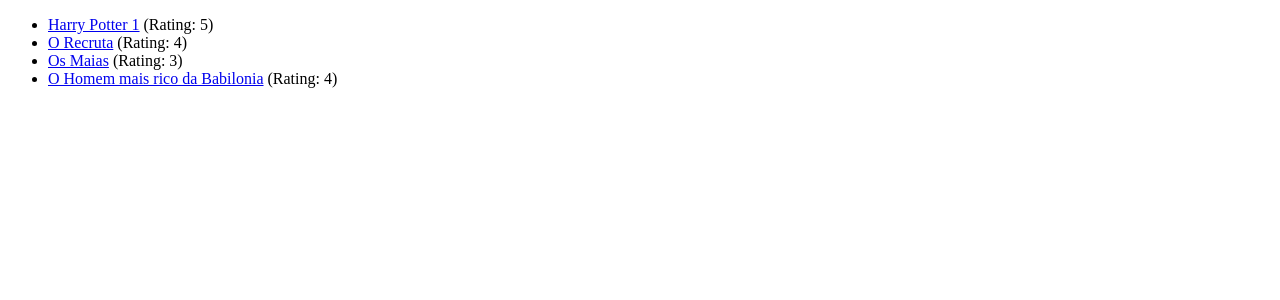
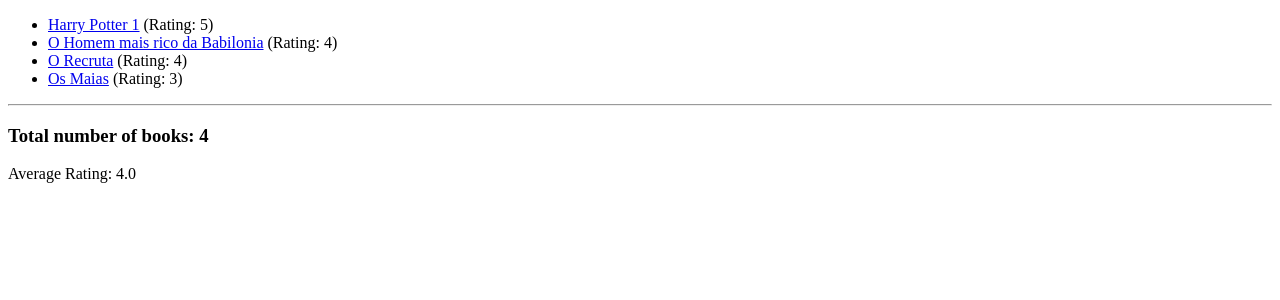
Before and after one commit to pedromonteiro01/django, a Django app: page / in a window 1280 px wide. Shown: the top 300 px of the page. Run offline with Django 3.2, Linux system fonts and the light colour scheme; data comes from the database, SQL or seed files in the repository; both versions use the stored data as it was after the commit.

Commit message:
aggregation, ordering and used slug to url

```diff
--- a/book_store/book_outlet/models.py
+++ b/book_store/book_outlet/models.py
@@ -13,10 +13,10 @@ class Book(models.Model):
     author = models.CharField(null=True, max_length=100) # if already created a table, and then add this field,
                                                         # this value can be null
     is_bestselling = models.BooleanField(default=False)
-    slug = models.SlugField(default="", null=False)
+    slug = models.SlugField(default="", null=False, db_index=True) # db_index to best search performance
 
     def get_absolute_url(self):
-        return reverse("book-detail", args=[self.id])
+        return reverse("book-detail", args=[self.slug])
 
     def save(self, *args,**kwargs):
         self.slug = slugify(self.title)
--- a/book_store/book_outlet/templates/book_outlet/index.html
+++ b/book_store/book_outlet/templates/book_outlet/index.html
@@ -9,7 +9,11 @@ All Books
     {% for book in books%}
     <!--<li><a href="{{book.get_absolute_url}}">{{book.title}}</a> (Rating: {{book.rating}})</li>-->
     <!-- = -->
-    <li><a href="{%url 'book-detail' book.id %}">{{book.title}}</a> (Rating: {{book.rating}})</li>
+    <li><a href="{%url 'book-detail' book.slug %}">{{book.title}}</a> (Rating: {{book.rating}})</li>
     {% endfor %}
 </ul>
+
+<hr>
+<h3>Total number of books: {{num_books}}</h3>
+<p>Average Rating: {{average_rating.rating__avg}}</p>
 {% endblock  %}
--- a/book_store/book_outlet/urls.py
+++ b/book_store/book_outlet/urls.py
@@ -4,5 +4,5 @@ from . import views
 
 urlpatterns = [
     path("", views.index),
-    path("<int:id>", views.book_detail, name="book-detail")
+    path("<slug:slug>", views.book_detail, name="book-detail")
 ]
--- a/book_store/book_outlet/views.py
+++ b/book_store/book_outlet/views.py
@@ -1,24 +1,30 @@
 from django.shortcuts import render
 from django.http import Http404
+from django.db.models import Avg
 
 from .models import Book
 
 # Create your views here.
 
 def index(request):
-    books = Book.objects.all()
+    books = Book.objects.all().order_by("title")
+    num_books = books.count()
+    average_rating = books.aggregate(Avg("rating")) # average
+
     return render(request, "book_outlet/index.html", {
-        "books":books
+        "books":books,
+        "num_books":num_books,
+        "average_rating":average_rating
     })
 
-def book_detail(request, id):
+def book_detail(request, slug):
     try:
-        book = Book.objects.get(id=id)
+        book = Book.objects.get(slug=slug)
     except:
         raise Http404()
     return render(request, 'book_outlet/book_detail.html', {
         "title": book.title,
         "author": book.author,
-        "rating": book.author,
+        "rating": book.rating,
         "bestselling": book.is_bestselling
     })
```
Also changed, not shown: book_store/db.sqlite3.
